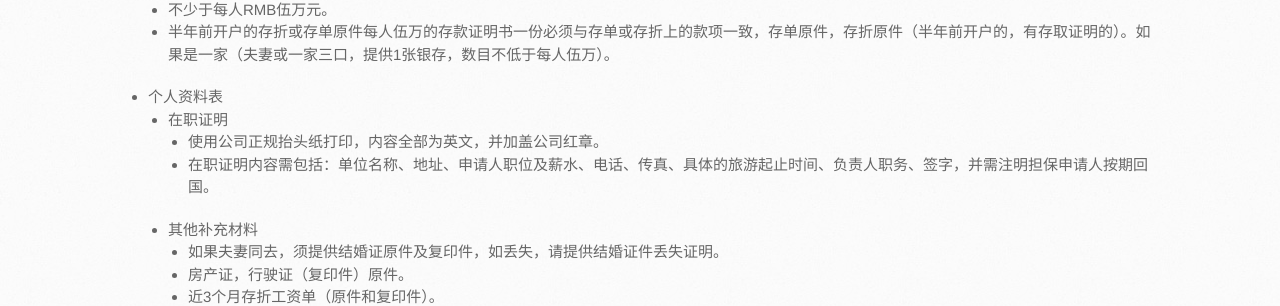
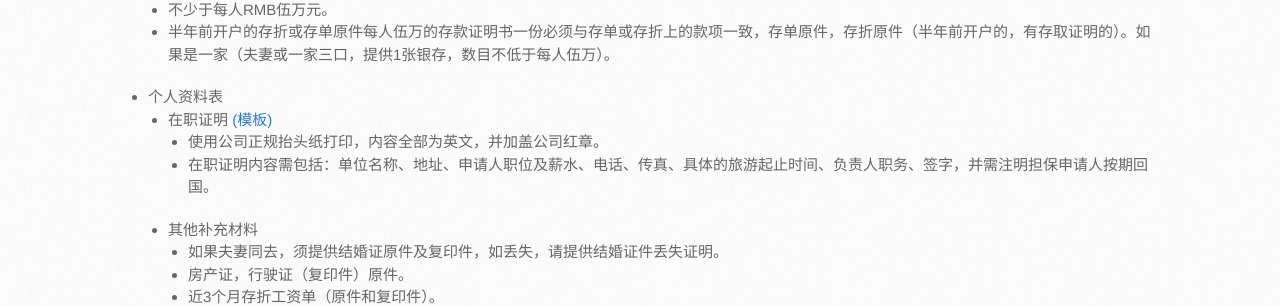
Before and after one commit to itcraftme/itcraftme, a Jekyll site: the page built from docs/me/UKVisa.md, in a window 1280 px wide. Shown: the part 835-1141 px from the top of the page. Built offline with Jekyll 4.4.1, drawn with Linux system fonts in a browser that asks for light colours; our own code applies the rules of GitHub Pages for plain Markdown files.

Commit message:
Update UKVisa.md
add template

```diff
--- a/docs/me/UKVisa.md
+++ b/docs/me/UKVisa.md
@@ -24,7 +24,7 @@
       - 半年前开户的存折或存单原件每人伍万的存款证明书一份必须与存单或存折上的款项一致，存单原件，存折原件（半年前开户的，有存取证明的）。如果是一家（夫妻或一家三口，提供1张银存，数目不低于每人伍万）。
 
 -  个人资料表
-      - 在职证明
+      - 在职证明  [(模板)](.\VisaTemplateCompany.md)
          - 使用公司正规抬头纸打印，内容全部为英文，并加盖公司红章。
          - 在职证明内容需包括：单位名称、地址、申请人职位及薪水、电话、传真、具体的旅游起止时间、负责人职务、签字，并需注明担保申请人按期回国。
 
```
